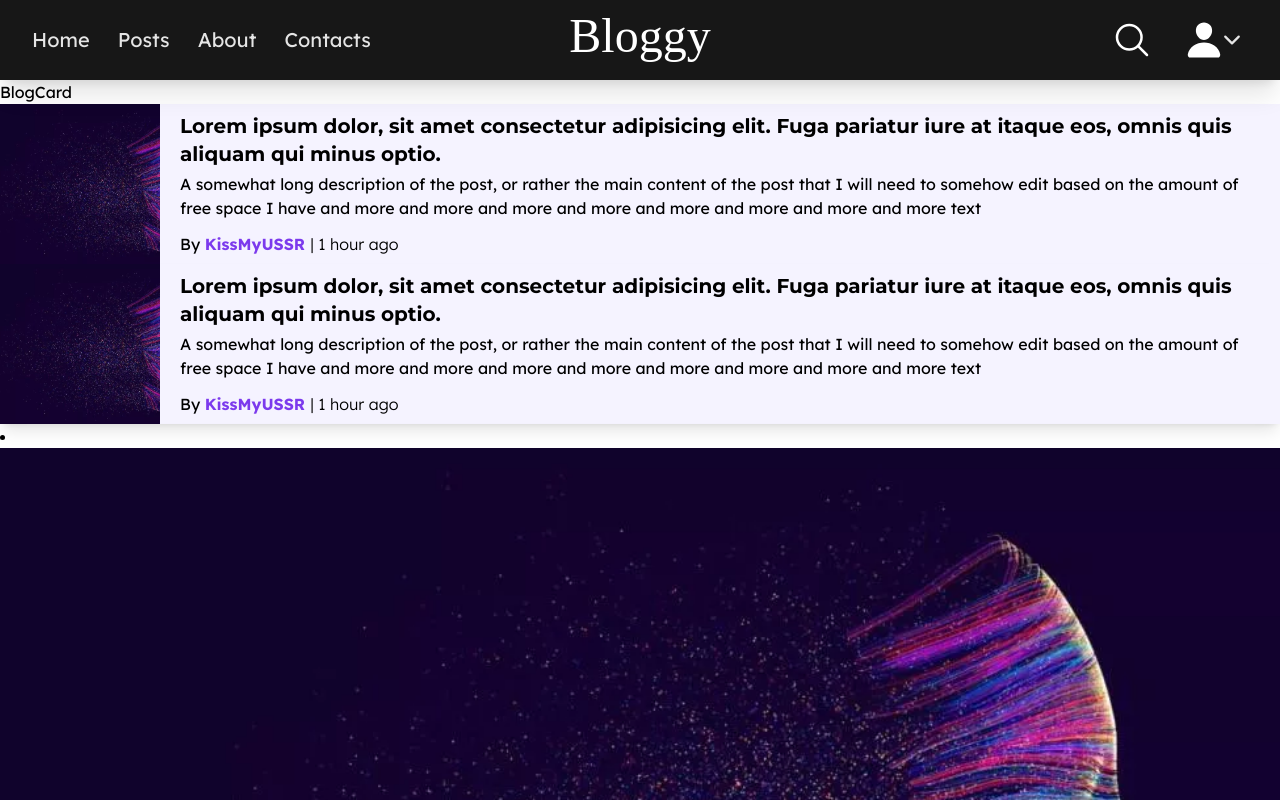
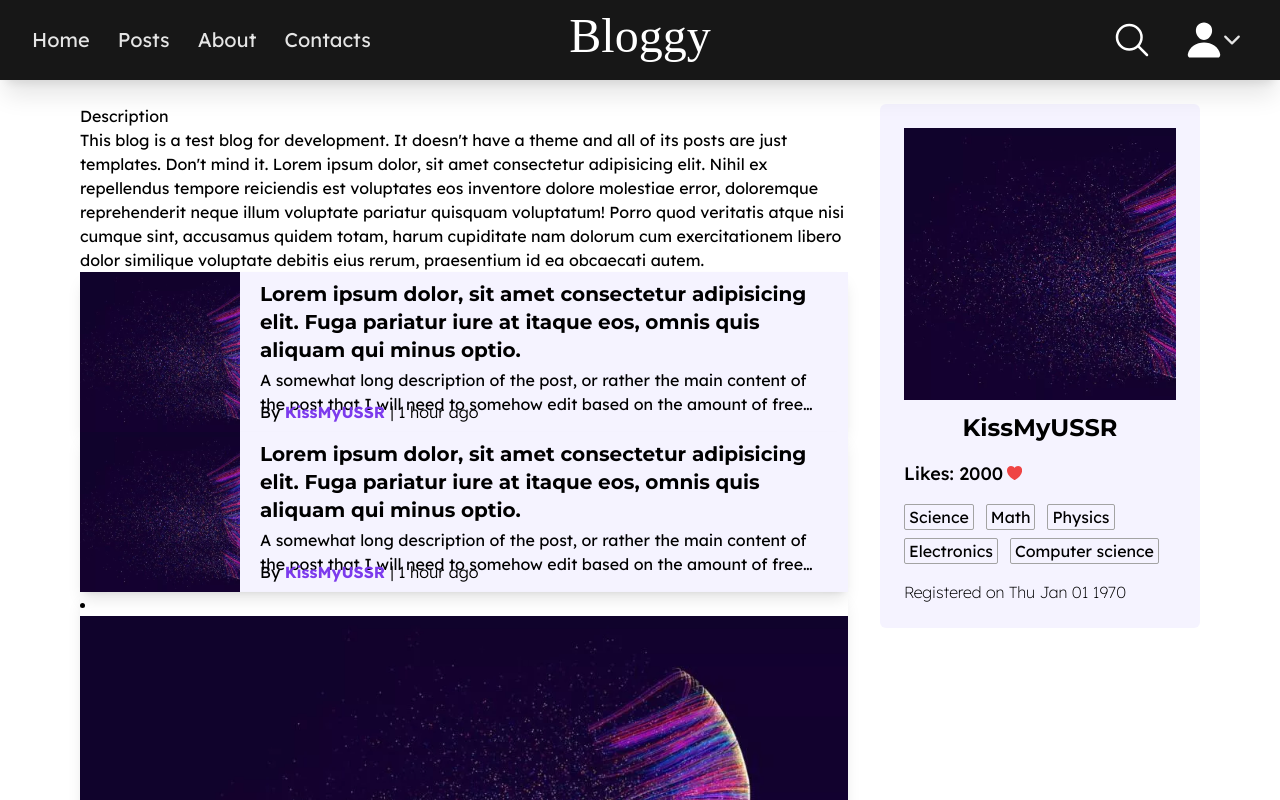
Before and after one commit to Kirill-Cherepanov/Bloggy, a React (Create React App) app in the folder client/: page /blog/1 in a window 1280 px wide. Shown: the top 800 px of the page. Built offline with nearby package versions, Linux system fonts and the light colour scheme; a web font is replaced by a local one.

Commit message:
feat: create and style the Blog card

```diff
--- a/client/src/components/BlogCard/BlogCard.tsx
+++ b/client/src/components/BlogCard/BlogCard.tsx
@@ -1,9 +1,42 @@
+import Icon from '../Icon/Icon';
+
 export default function BlogCard({
   username,
   profilePic,
   likes,
   categories,
-  description
+  createdAt
 }: Blog) {
-  return <div>BlogCard</div>;
+  return (
+    <div className="flex flex-col p-6 w-80 shrink-0 bg-accent-50 h-min rounded-md">
+      <img
+        src={profilePic}
+        alt="profile"
+        className="aspect-square object-cover mb-3"
+      />
+      <h2 className="font-display font-bold text-center text-2xl mb-4">
+        {username}
+      </h2>
+      <div className="font-medium text-lg flex items-center mb-4">
+        Likes: {likes}
+        <Icon
+          type="heart"
+          className="fill-red-500 h-3.5 ml-1 relative bottom-[1px]"
+        />
+      </div>
+      <div className="flex flex-wrap gap-y-2 gap-x-3 mb-4">
+        {categories.map((category) => (
+          <span
+            key={category}
+            className="border border-secondary-400 rounded-sm px-1 cursor-pointer hover:text-accent-900 hover:border-accent-400 shadow-accent-400 hover:shadow-sm transition-colors"
+          >
+            {category}
+          </span>
+        ))}
+      </div>
+      <div className="font-extralight">
+        Registered on {createdAt.toDateString()}
+      </div>
+    </div>
+  );
 }
--- a/client/src/components/Posts/LargePost.tsx
+++ b/client/src/components/Posts/LargePost.tsx
@@ -48,9 +48,9 @@ export default function LargePost({
           (textBoxClass || '')
         }
       >
-        <h4 className="basis-[max-content] font-display uppercase shrink-0 text-ellipsis line-clamp-3 xl:line-clamp-5 font-bold cursor-pointer xl:mb-2 hover:underline text-2xl md:text-3xl">
+        <h3 className="basis-[max-content] font-display uppercase shrink-0 text-ellipsis line-clamp-3 xl:line-clamp-5 font-bold cursor-pointer xl:mb-2 hover:underline text-2xl md:text-3xl">
           This box is designed the same way way way
-        </h4>
+        </h3>
         <div className="basis-0 shrink grow mb-3 min-h-0" ref={textBoxRef}>
           <p
             className="font-extralight line-clamp-3 text-base"
--- a/client/src/components/Posts/SmallPost.tsx
+++ b/client/src/components/Posts/SmallPost.tsx
@@ -44,10 +44,10 @@ export default function SmallPost({ image, color, bgColor, className }: Props) {
         className="object-cover cursor-pointer h-40 w-28 md:w-32 lg:w-40"
       />
       <div className="px-4 lg:px-5 lg:py-2 flex flex-col">
-        <h4 className="font-display basis-[max-content] shrink-0 line-clamp-4 lg:line-clamp-4 font-bold cursor-pointer mb-1 hover:underline text-lg md:text-xl">
+        <h3 className="font-display basis-[max-content] shrink-0 line-clamp-4 lg:line-clamp-4 font-bold cursor-pointer mb-1 hover:underline text-lg md:text-xl">
           Lorem ipsum dolor, sit amet consectetur adipisicing elit. Fuga
           pariatur iure at itaque eos, omnis quis aliquam qui minus optio.
-        </h4>
+        </h3>
         <div ref={textBoxRef} className="grow min-h-0">
           <p
             className={`line-clamp-3 text-text-600`}
--- a/client/src/pages/Blog/Blog.tsx
+++ b/client/src/pages/Blog/Blog.tsx
@@ -6,11 +6,11 @@ import mockImage from '../../images/mock-up-image.webp';
 const renderPost = (postData: Post) => {
   switch (postData.displayType) {
     case 0:
-      return <SmallPost {...postData} />; // It should be normal/default post
+      return <SmallPost key={postData._id} {...postData} />; // It should be normal/default post
     case 1:
-      return <SmallPost {...postData} />;
+      return <SmallPost key={postData._id} {...postData} />;
     case 2:
-      return <LargePost {...postData} />;
+      return <LargePost key={postData._id} {...postData} />;
   }
 };
 
@@ -45,13 +45,23 @@ export default function Blog() {
       'Computer science'
     ],
     description:
-      "This blog is a test blog for development. It doesn't have a theme and all of its posts are just templates. Don't mind it"
+      "This blog is a test blog for development. It doesn't have a theme and all of its posts are just templates. Don't mind it. Lorem ipsum dolor, sit amet consectetur adipisicing elit. Nihil ex repellendus tempore reiciendis est voluptates eos inventore dolore molestiae error, doloremque reprehenderit neque illum voluptate pariatur quisquam voluptatum! Porro quod veritatis atque nisi cumque sint, accusamus quidem totam, harum cupiditate nam dolorum cum exercitationem libero dolor similique voluptate debitis eius rerum, praesentium id ea obcaecati autem.",
+    registrationDate: new Date(0),
+    createdAt: new Date(0)
   };
 
   return (
-    <main>
-      <BlogCard {...blogInfo} />
-      <div>{postsData.map((postData) => renderPost(postData))}</div>
+    <main className="py-6 px-4 xs:px-8 sm:px-12 md:px-20 max-w-7xl mx-auto">
+      <div className="flex flex-row-reverse gap-4 xs:gap-8">
+        <BlogCard {...blogInfo} />
+        <div className="[&>*]:mb-4 [&>*]:last:mb-0">
+          <div className="">
+            <h3 className="">Description</h3>
+            <p>{blogInfo.description}</p>
+          </div>
+          {postsData.map((postData) => renderPost(postData))}
+        </div>
+      </div>
     </main>
   );
 }
--- a/client/src/types/Context.d.ts
+++ b/client/src/types/Context.d.ts
@@ -9,12 +9,14 @@ type User = {
   email: string;
   password: string;
   profilePic: string;
+  registrationDate: Date;
 };
 
 interface Blog extends User {
   likes: number;
   categories: string[];
   description: string;
+  createdAt: Date;
 }
 
 type Post = {
```
Also changed, not shown: 1 other file (tests, documents, lock files or other folders).
